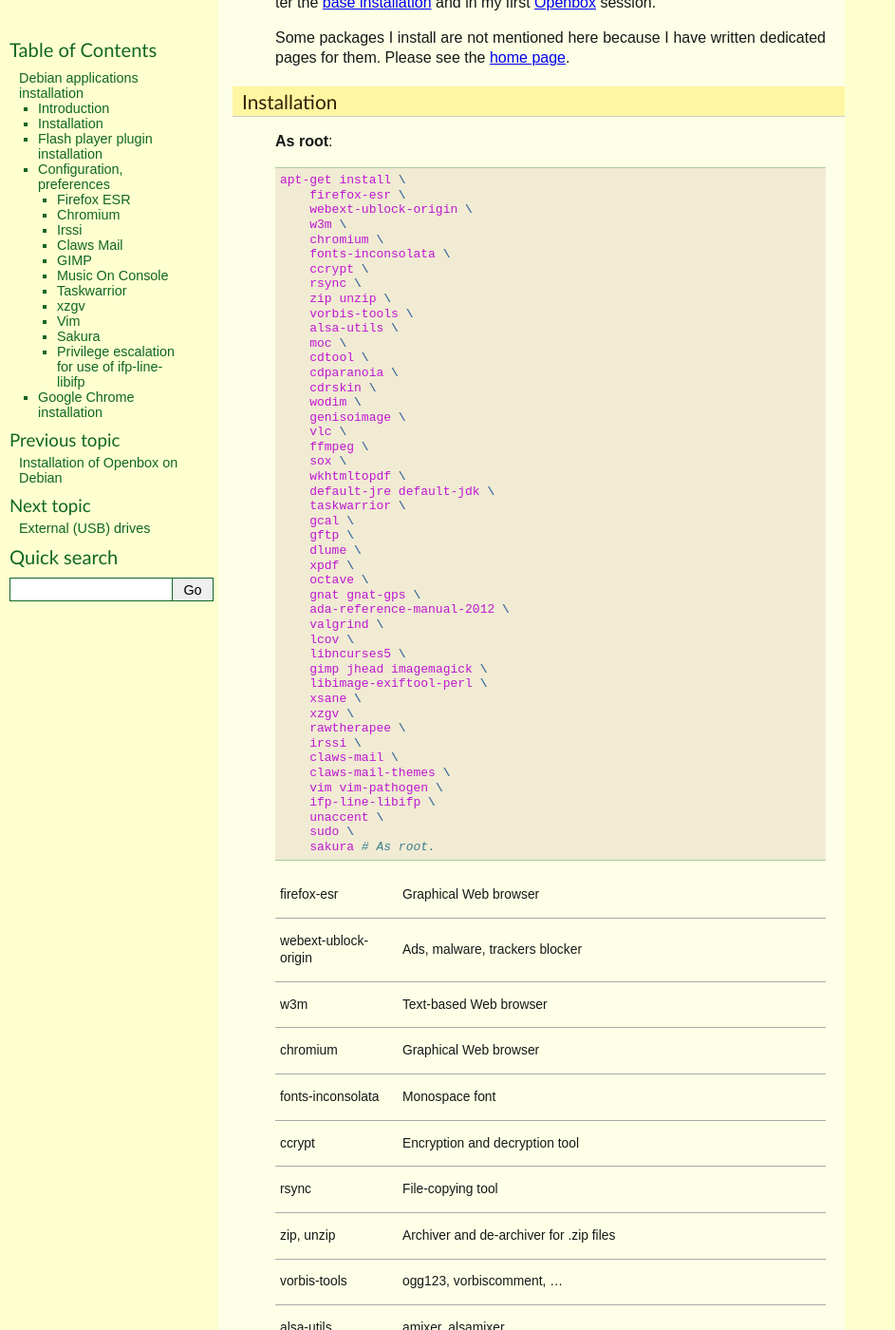
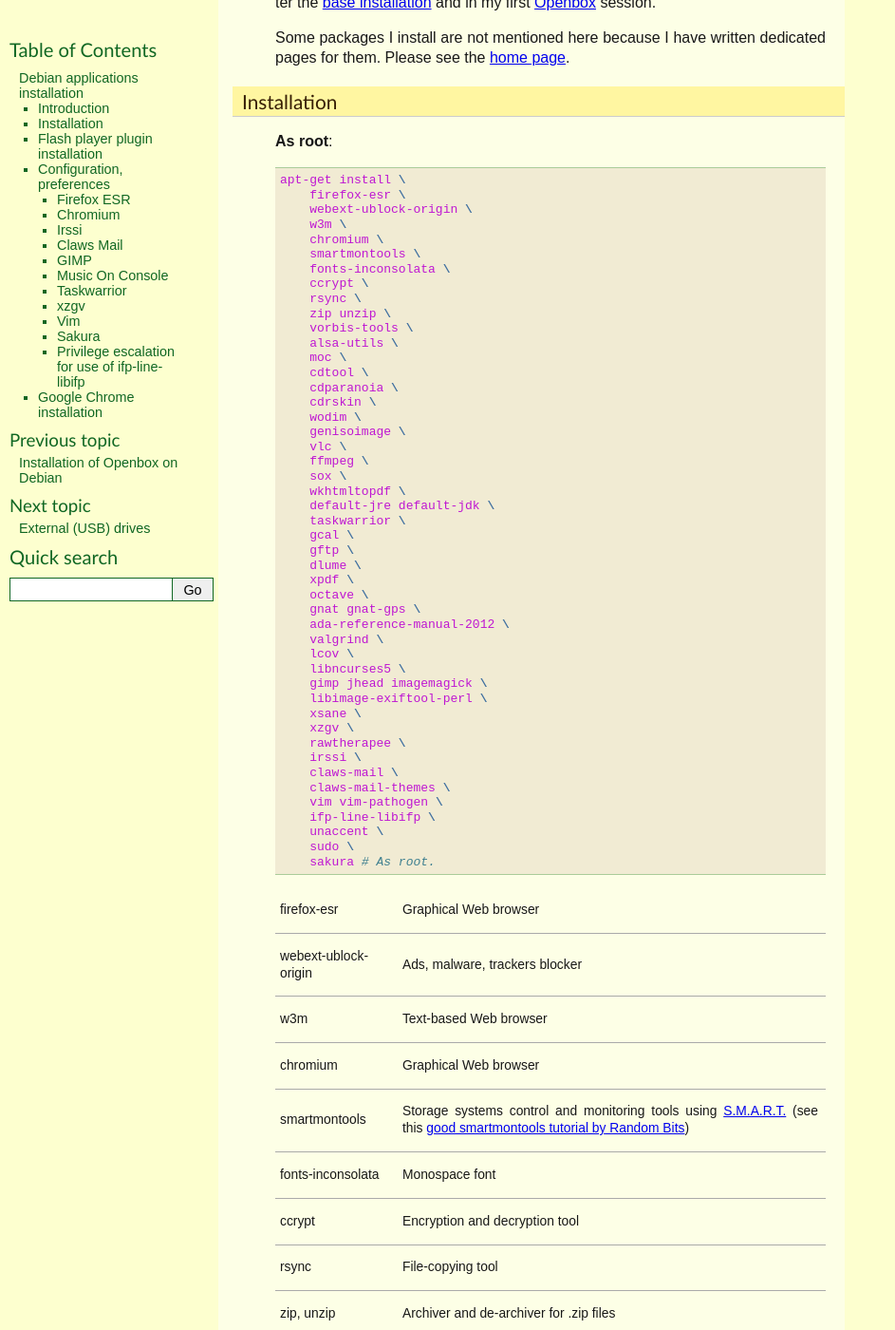
Before and after one commit to thierr26/thierr26_personal_notes_sphinx_sources, a Sphinx documentation site: the page built from source/debian_apps_install.rst, in a window 1280 px wide and 1400 px high, scrolled down 791 px. Shown: the whole window at 95% size, without its empty margins (0-943 px from the left). Built offline with Sphinx 7.4.7, drawn with Linux system fonts in a browser that asks for light colours.

Commit message:
Add smartmontools

```diff
--- a/source/debian_apps_install.rst
+++ b/source/debian_apps_install.rst
@@ -30,6 +30,7 @@
       webext-ublock-origin \
       w3m \
       chromium \
+      smartmontools \
       fonts-inconsolata \
       ccrypt \
       rsync \
@@ -82,6 +83,10 @@
     - Text-based Web browser
   * - chromium
     - Graphical Web browser
+  * - smartmontools
+    - Storage systems control and monitoring tools using `S.M.A.R.T.
+      <https://en.wikipedia.org/wiki/S.M.A.R.T.>`_ (see this `good
+      smartmontools tutorial by Random Bits <https://blog.shadypixel.com/monitoring-hard-drive-health-on-linux-with-smartmontools>`_)
   * - fonts-inconsolata
     - Monospace font
   * - ccrypt
```
